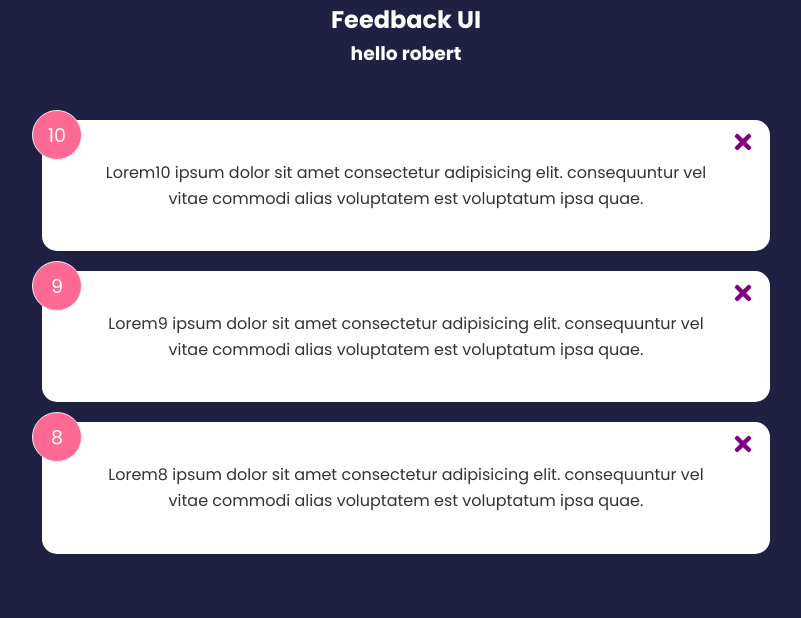
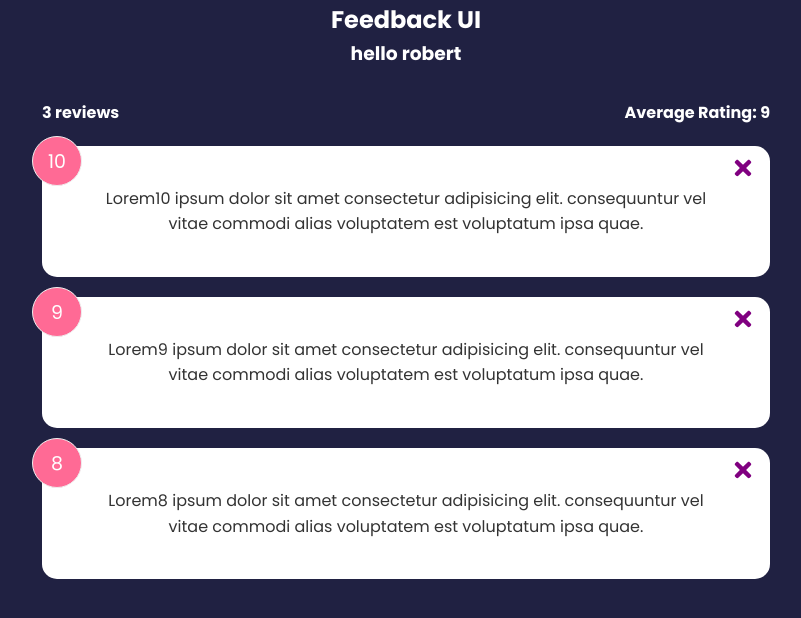
Before and after one commit to robertoaguilar1979/react-front-to-back-2022, a React (Create React App) app: page / in a window 1280 px wide. Shown: the top 618 px of the page, without its empty margins (234-1035 px from the left). Built offline with nearby package versions, Linux system fonts and the light colour scheme.

Commit message:
added how many reviews and reviews average rating to component feedbackStats

```diff
--- a/src/components/FeedbackStats.jsx
+++ b/src/components/FeedbackStats.jsx
@@ -1,9 +1,25 @@
-function FeedbackStats() {
+import PropTypes from "prop-types";
+
+function FeedbackStats({ feedback }) {
+  //calculate rating average
+
+  let average =
+    feedback.reduce((sum, rating) => {
+      return (sum += rating.rating);
+    }, 0) / feedback.length;
+
+  average = average.toFixed(1).replace(/[.,]0$/, "");
+
   return (
     <div className="feedback-stats">
-      <h4></h4>
+      <h4>{feedback.length} reviews</h4>
+      <h4>Average Rating: {isNaN(average) ? 0 : average}</h4>
     </div>
   );
 }
 
+FeedbackStats.propTypes = {
+  feedback: PropTypes.array.isRequired,
+};
+
 export default FeedbackStats;
```
